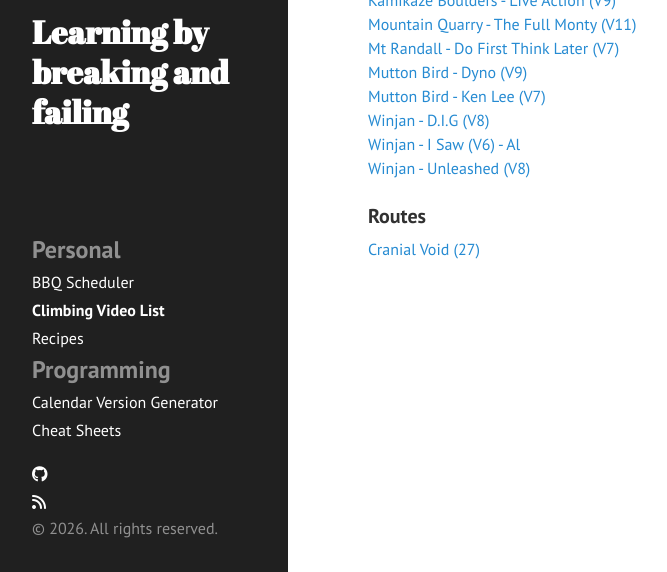
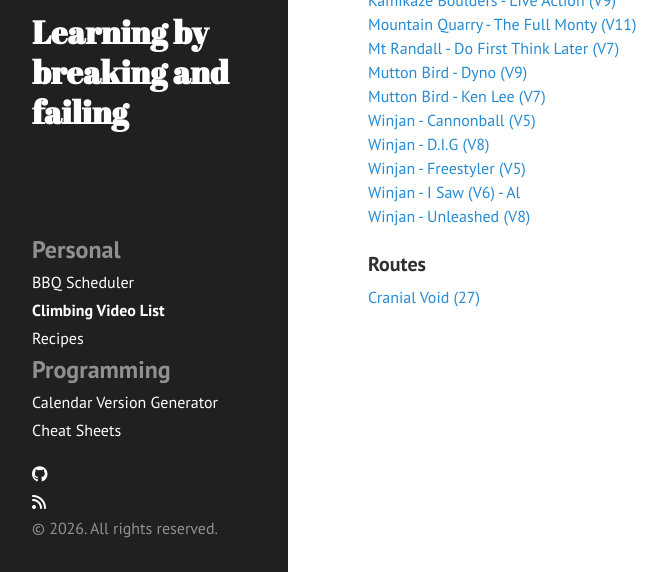
Before and after one commit to slowmonkey/slowmonkey.github.io, a Jekyll site: the page built from sidemenu_pages/climbing-video-list.md, in a window 1280 px wide, cut to the strip 328-900 px from the top of the page. Shown: the whole strip, without its empty margins (0-667 px from the left). Built offline with Jekyll 4.4.1, drawn with Linux system fonts in a browser that asks for light colours; nearby versions of some CDN libraries.

Commit message:
Update climbing-video-list.md

```diff
--- a/sidemenu_pages/climbing-video-list.md
+++ b/sidemenu_pages/climbing-video-list.md
@@ -16,7 +16,9 @@ category: personal
 [Mt Randall - Do First Think Later (V7)](https://www.youtube.com/playlist?list=PLmL-3YU6lBLsb8aK_t5E8Qpfa7sHRVs2e)
 [Mutton Bird - Dyno (V9)](https://www.youtube.com/playlist?list=PLmL-3YU6lBLvELXiuDZA4eigEE8zLYNcV)
 [Mutton Bird - Ken Lee (V7)](https://www.youtube.com/playlist?list=PLmL-3YU6lBLuD4Pxf6ATyZix22GdABXe8)
+[Winjan - Cannonball (V5)](https://www.youtube.com/playlist?list=PLmL-3YU6lBLuhQMTWCVPaD4FoHjtXo0ej)
 [Winjan - D.I.G (V8)](https://www.youtube.com/playlist?list=PLmL-3YU6lBLssHqkGq9w8w9whScoOFvCV)
+[Winjan - Freestyler (V5)](https://www.youtube.com/playlist?list=PLmL-3YU6lBLvofnuoX_z2vV_fI7Uy7M0I)
 [Winjan - I Saw (V6) - Al](https://www.youtube.com/playlist?list=PLmL-3YU6lBLvbc_HsqCUlziR2yD_h0lmD)
 [Winjan - Unleashed (V8)](https://www.youtube.com/playlist?list=PLmL-3YU6lBLvw3Unxf1slABkt2CpKujg_)
 
```
